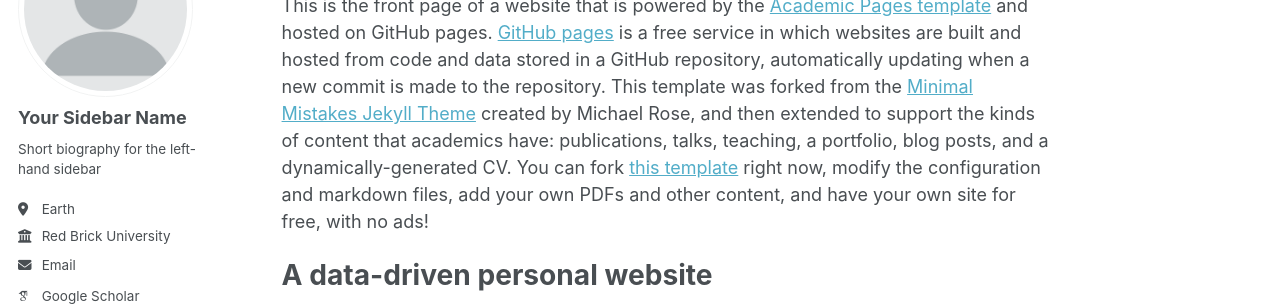
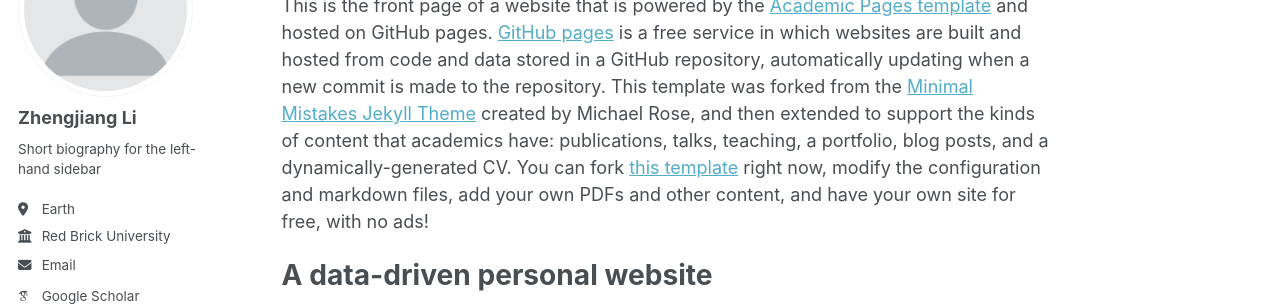
Before and after one commit to Li-Zhengjiang/Li-Zhengjiang.github.io, a Jekyll site: the page built from _pages/about.md, in a window 1280 px wide. Shown: the part 177-483 px from the top of the page. Built offline with Jekyll 4.4.1, drawn with Linux system fonts in a browser that asks for light colours; some web fonts are replaced.

Commit message:
_config.yml

```diff
--- a/_config.yml
+++ b/_config.yml
@@ -13,7 +13,7 @@ title                    : "Your Name / Site Title"
 title_separator          : "-"
 name                     : &name "Your Name"
 description              : &description "personal description"
-url                      : https://academicpages.github.io # the base hostname & protocol for your site e.g. "https://[your GitHub username].github.io" or if you already have some other page hosted on Github then use "https://[your GitHub username].github.io/[Your Repo Name]"
+url                      : https://Li-Zhengjiang.github.io # the base hostname & protocol for your site e.g. "https://[your GitHub username].github.io" or if you already have some other page hosted on Github then use "https://[your GitHub username].github.io/[Your Repo Name]"
 baseurl                  : "" # the subpath of your site, e.g. "/blog"
 repository               : "academicpages/academicpages.github.io"
 
@@ -23,7 +23,7 @@ repository               : "academicpages/academicpages.github.io"
 author:
   # Biographic information
   avatar           : "profile.png"
-  name             : "Your Sidebar Name"
+  name             : "Zhengjiang Li"
   pronouns         : # example: "she/her"
   bio              : "Short biography for the left-hand sidebar"
   location         : "Earth"
```
